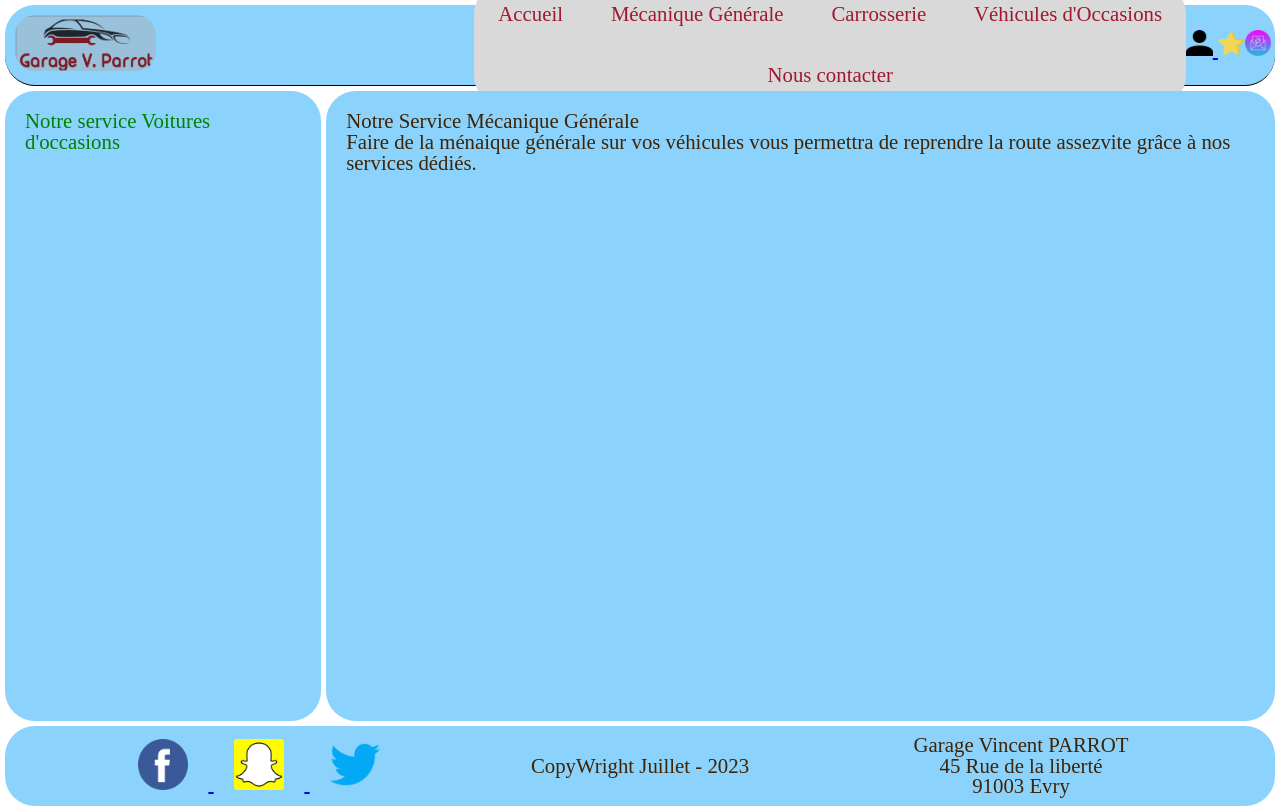
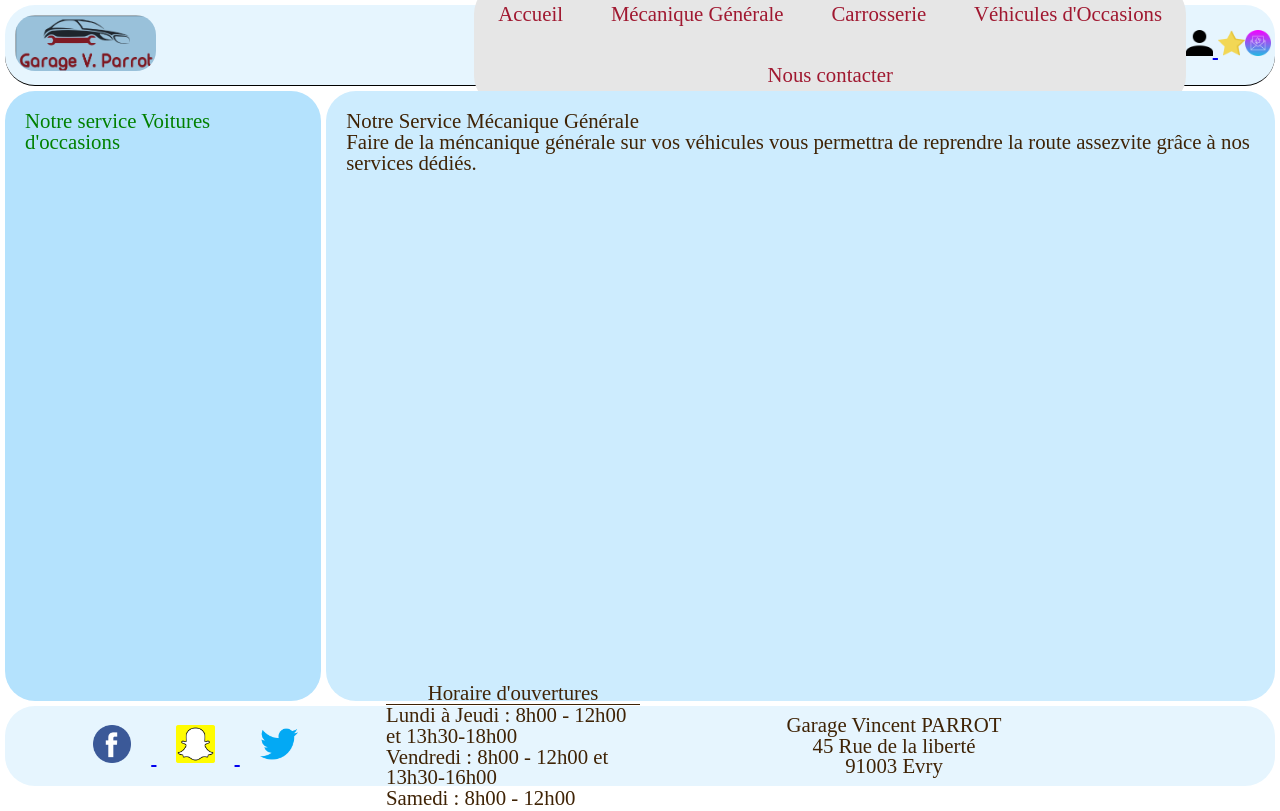
Before and after one commit to zeba79/ECF-Garage-Parrot, a React (Create React App) app: page /mecanique in a window 1280 px wide. Built offline with nearby package versions, Linux system fonts and the light colour scheme.

Commit message:
Add open Hour to footer and change background-color of layout

```diff
--- a/src/Components/Footer/index.js
+++ b/src/Components/Footer/index.js
@@ -18,8 +18,17 @@ function Footer() {
       <Link to="/user"> <img src= {TwitterPicture} alt='' className='twitter'/> </Link>
       </div>
 
-      <div className='copyWright'>
-       CopyWright Juillet - 2023
+      <div className='openHour'>
+        <h2>Horaire d'ouvertures</h2>
+       <p>
+        Lundi à Jeudi : 8h00 - 12h00 et 13h30-18h00
+        </p>
+        <p>
+        Vendredi : 8h00 - 12h00 et 13h30-16h00
+        </p>
+        <p>
+        Samedi : 8h00 - 12h00
+        </p>
       </div>
       <div className='adress'>
       <p>
@@ -42,7 +51,7 @@ height : 80px;
 display:flex;
 align-items: center;
 border-radius: 30px;
-background-color:#8BD3FC;
+background-color:	#e6f5fe;
 
 
 & img{
@@ -51,7 +60,7 @@ background-color:#8BD3FC;
 };
 
 & .socialNetwork{
-  width:40%;
+  width:30%;
   text-align: center;
 }
 
@@ -60,9 +69,14 @@ background-color:#8BD3FC;
   text-align: center;
 
 }
-& .copyWright{
+& .openHour{
   width:20%;
-  text-align: center;
+
+
+  & h2{
+    text-align: center;
+    border-bottom: 1px solid;
+  }
 }
 
 
--- a/src/Components/Header/index.js
+++ b/src/Components/Header/index.js
@@ -36,7 +36,7 @@ display: flex;
 align-items: center;
 justify-content: space-around;
 border-bottom: 1px solid black;
-background-color:#8BD3FC;
+background-color:#e6f5fe;
 border-radius:30px;
 
 & .logo{
@@ -62,7 +62,7 @@ flex-wrap: wrap;
 justify-content: space-around;
 align-items: center;
 width: 80%;
-background-color: #D9D9D9;
+background-color: #e6e6e6;
 border-radius: 30px;
 
 & a:hover{
--- a/src/Components/Main/index.js
+++ b/src/Components/Main/index.js
@@ -37,20 +37,20 @@ function Main() {
 export default Main
 
 const MainHeight = styled.div`
-min-height: calc(100vh - 160px);
+min-height: calc(100vh - 180px);
 display:grid;
 grid-gap: 5px;
 grid-template-columns:1fr 3fr;
 
 & .aside{
     color:green;
-    background-color:#8BD3FC;
+    background-color: #b4e2fd;
     border-radius:30px;
     margin: 5px 0px;
     padding: 20px
 }
 & .mainPage{
-    background-color:#8BD3FC;
+    background-color:	#cdecfe;
     border-radius:30px;
     margin: 5px 0px;
     padding: 20px
--- a/src/Components/Mecanique/index.js
+++ b/src/Components/Mecanique/index.js
@@ -5,7 +5,7 @@ function Mecanique() {
     <>
       <h2>Notre Service Mécanique Générale </h2>
       <p>
-        Faire de la ménaique générale sur vos véhicules vous permettra de reprendre la route assezvite grâce à nos services dédiés.
+        Faire de la méncanique générale sur vos véhicules vous permettra de reprendre la route assezvite grâce à nos services dédiés.
       </p>
     </>
   )
```
